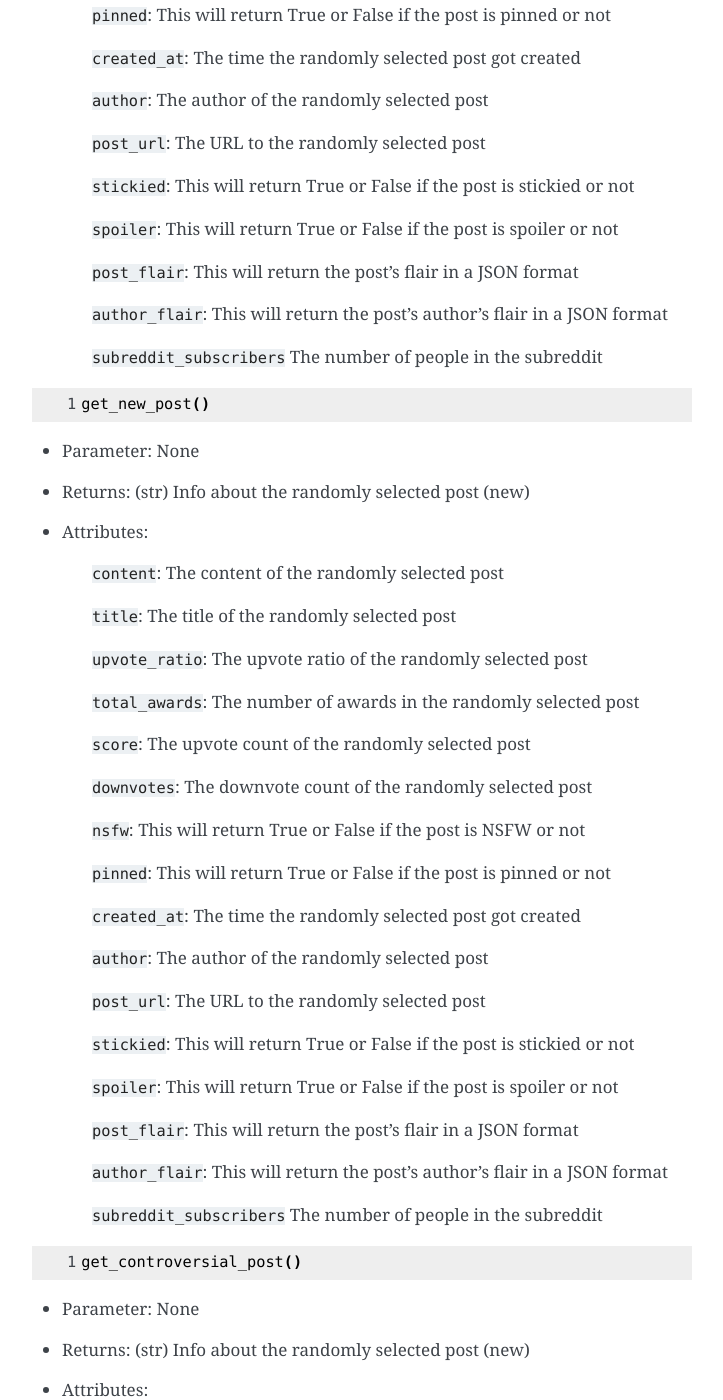
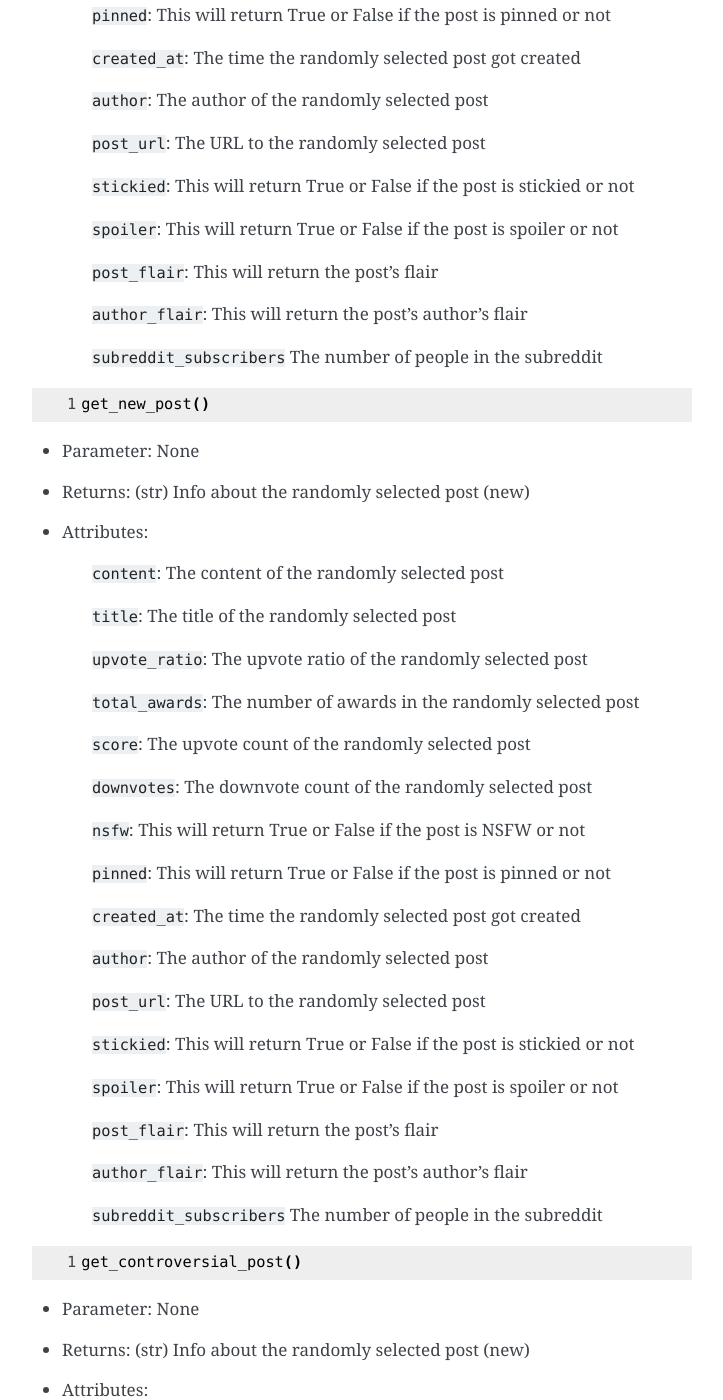
Before and after one commit to mrsrmn/RedditEasy, a Sphinx documentation site: the page built from docs/source/func.rst, in a window 1280 px wide and 1400 px high, scrolled down 1016 px. Shown: the whole window, without its empty margins (388-1111 px from the left). Built offline with Sphinx 7.4.7, drawn with Linux system fonts in a browser that asks for light colours; some of the changed text lies outside the part shown.

Commit message:
Updated the docs

```diff
--- a/docs/source/func.rst
+++ b/docs/source/func.rst
@@ -67,9 +67,9 @@ class: Subreddit()
 
    ``spoiler``: This will return True or False if the post is spoiler or not
 
-   ``post_flair``: This will return the post's flair in a JSON format
+   ``post_flair``: This will return the post's flair
 
-   ``author_flair``: This will return the post's author's flair in a JSON format
+   ``author_flair``: This will return the post's author's flair
 
    ``subreddit_subscribers`` The number of people in the subreddit
 
@@ -110,9 +110,9 @@ class: Subreddit()
 
    ``spoiler``: This will return True or False if the post is spoiler or not
 
-   ``post_flair``: This will return the post's flair in a JSON format
+   ``post_flair``: This will return the post's flair
 
-   ``author_flair``: This will return the post's author's flair in a JSON format
+   ``author_flair``: This will return the post's author's flair
 
    ``subreddit_subscribers`` The number of people in the subreddit
 
@@ -155,9 +155,9 @@ class: Subreddit()
 
    ``spoiler``: This will return True or False if the post is spoiler or not
 
-   ``post_flair``: This will return the post's flair in a JSON format
+   ``post_flair``: This will return the post's flair
 
-   ``author_flair``: This will return the post's author's flair in a JSON format
+   ``author_flair``: This will return the post's author's flair
 
    ``subreddit_subscribers`` The number of people in the subreddit
 
@@ -202,9 +202,9 @@ class: User()
 
    ``spoiler``: This will return True or False if the post is spoiler or not
 
-   ``post_flair``: This will return the post's flair in a JSON format
+   ``post_flair``: This will return the post's flair
 
-   ``author_flair``: This will return the post's author's flair in a JSON format
+   ``author_flair``: This will return the post's author's flair
 
 
 
@@ -245,9 +245,9 @@ class: User()
 
    ``spoiler``: This will return True or False if the post is spoiler or not
 
-   ``post_flair``: This will return the post's flair in a JSON format
+   ``post_flair``: This will return the post's flair
 
-   ``author_flair``: This will return the post's author's flair in a JSON format
+   ``author_flair``: This will return the post's author's flair
 
 
 
@@ -288,6 +288,6 @@ class: User()
 
    ``spoiler``: This will return True or False if the post is spoiler or not
 
-   ``post_flair``: This will return the post's flair in a JSON format
+   ``post_flair``: This will return the post's flair
 
-   ``author_flair``: This will return the post's author's flair in a JSON format
+   ``author_flair``: This will return the post's author's flair
```
